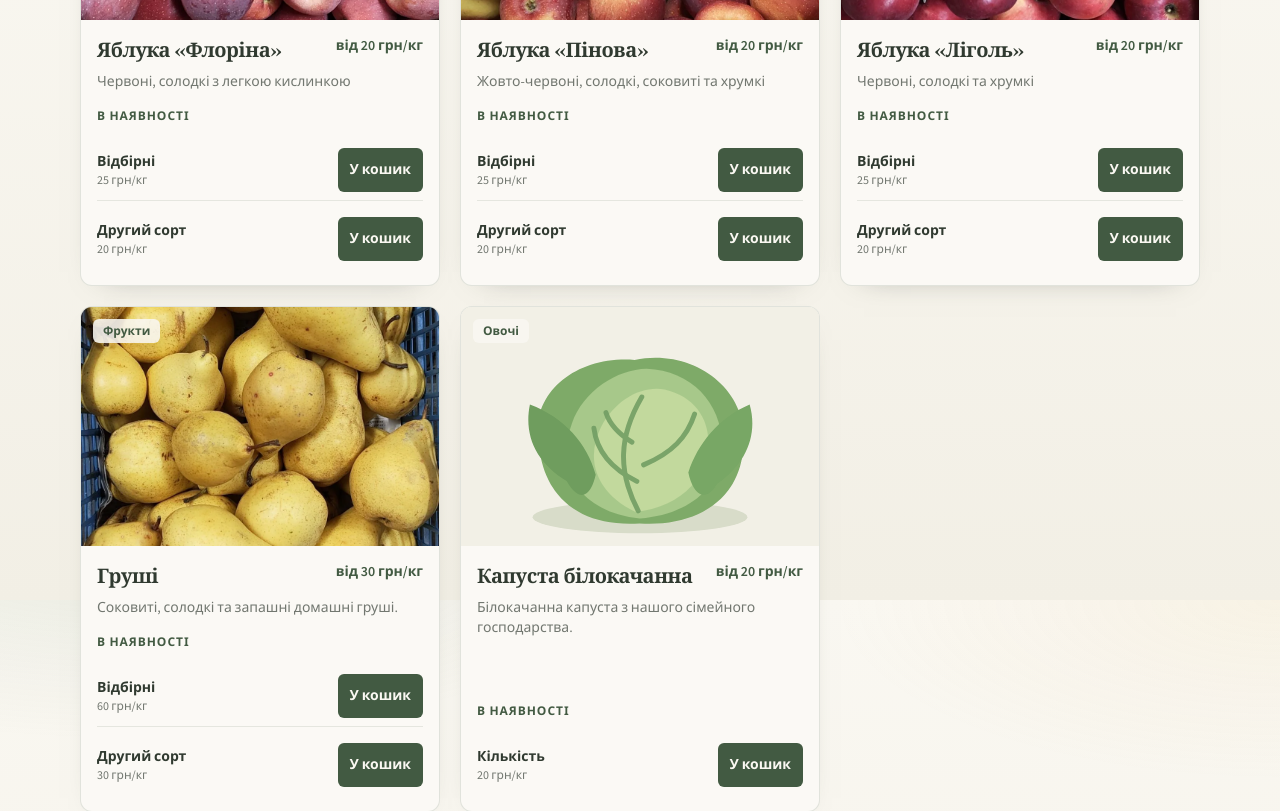
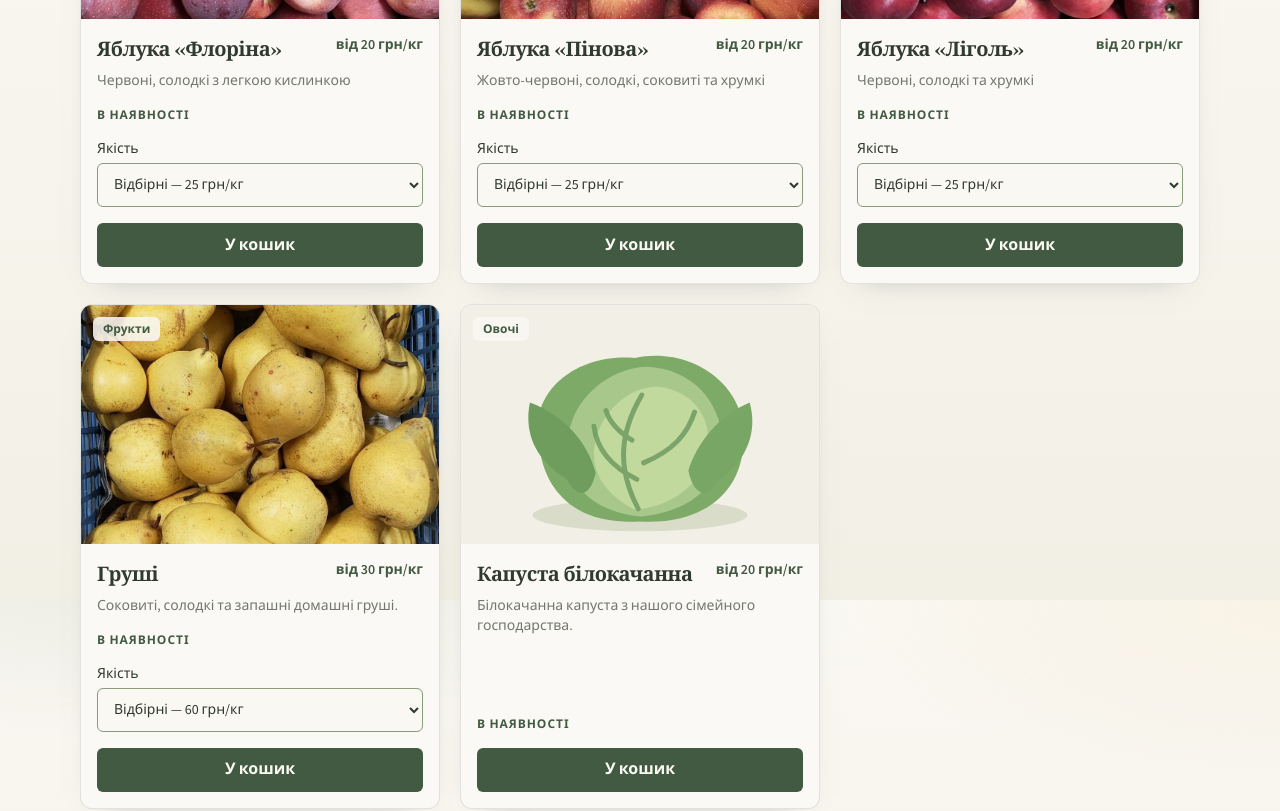
Before and after one commit to AnnaOmeliuk/milushi-garden, a React (Vite) app: page / in a window 1280 px wide. Shown: the part 1800-2611 px from the top of the page. Built offline with nearby package versions, Linux system fonts and the light colour scheme.

Commit message:
revert product cards to single quality selector and cart control

```diff
--- a/src/components/ProductCard.tsx
+++ b/src/components/ProductCard.tsx
@@ -1,3 +1,4 @@
+import { useState } from 'react'
 import { Link } from 'react-router-dom'
 import { useCart } from '../context/CartContext'
 import type { Quality } from '../types/product'
@@ -14,19 +15,19 @@ export function ProductCard({ product, availability }: Props) {
   const status = availability ?? getEffectiveAvailability(product)
   const unavailable = status === 'out_of_stock'
   const { items, add, update, remove } = useCart()
-  const qualities: Quality[] = product.secondGradePricePerKg === undefined ? ['selected'] : ['selected', 'second']
-  const quantityFor = (quality: Quality) => items.find(item => item.slug === product.slug && item.quality === quality)?.quantity ?? 0
-  const selectedTotal = qualities.reduce((sum, quality) => sum + quantityFor(quality) * (quality === 'second' ? (product.secondGradePricePerKg ?? 0) : product.pricePerKg), 0)
-  const changeQuantity = (quality: Quality, direction: 'increase' | 'decrease') => {
+  const [quality, setQuality] = useState<Quality>('selected')
+  const hasSecondGrade = product.secondGradePricePerKg !== undefined
+  const chosenQuality = hasSecondGrade ? quality : 'selected'
+  const quantity = items.find(item => item.slug === product.slug && item.quality === chosenQuality)?.quantity ?? 0
+  const changeQuantity = (direction: 'increase' | 'decrease') => {
     if (unavailable) return
-    const quantity = quantityFor(quality)
     if (direction === 'increase') {
-      if (quantity === 0) add(product.slug, quality, 1)
-      else if (quantity < 999) update(product.slug, quality, Math.min(999, Number((quantity + 0.5).toFixed(2))))
+      if (quantity === 0) add(product.slug, chosenQuality, 1)
+      else if (quantity < 999) update(product.slug, chosenQuality, Math.min(999, Number((quantity + 0.5).toFixed(2))))
     } else if (quantity <= 1) {
-      remove(product.slug, quality)
+      remove(product.slug, chosenQuality)
     } else {
-      update(product.slug, quality, Number((quantity - 0.5).toFixed(2)))
+      update(product.slug, chosenQuality, Number((quantity - 0.5).toFixed(2)))
     }
   }
 
@@ -65,40 +66,26 @@ export function ProductCard({ product, availability }: Props) {
         >
           {getAvailabilityLabel(product, status)}
         </p>
+        {hasSecondGrade && !unavailable && (
+          <label className="mt-2 text-sm text-[var(--color-text)]">Якість
+            <select value={quality} onChange={event => setQuality(event.target.value as Quality)}
+              className="mt-1 block min-h-11 w-full rounded-md border border-[var(--color-soft-green)] bg-[var(--color-bg)] px-3">
+              <option value="selected">{QUALITY_LABELS.selected} — {product.pricePerKg} грн/{UNIT_LABELS[product.unit]}</option>
+              <option value="second">{QUALITY_LABELS.second} — {product.secondGradePricePerKg} грн/{UNIT_LABELS[product.unit]}</option>
+            </select>
+          </label>
+        )}
         {unavailable ? (
           <button type="button" disabled className="mt-2 min-h-11 w-full rounded-md bg-[var(--color-green)] px-4 py-2 font-semibold text-[var(--color-bg)] opacity-50">Немає в наявності</button>
+        ) : quantity === 0 ? (
+          <button type="button" onClick={() => changeQuantity('increase')} className="mt-2 min-h-11 w-full rounded-md bg-[var(--color-green)] px-4 py-2 font-semibold text-[var(--color-bg)] transition hover:bg-[var(--color-leaf)]">У кошик</button>
         ) : (
-          <div className="mt-2 space-y-2">
-            {qualities.map(quality => {
-              const quantity = quantityFor(quality)
-              const price = quality === 'second' ? product.secondGradePricePerKg : product.pricePerKg
-              return (
-                <div key={quality} className="flex min-h-12 items-center justify-between gap-2 border-b border-[color-mix(in_srgb,var(--color-green)_12%,transparent)] py-2 last:border-b-0">
-                  <div className="min-w-0 flex-1">
-                    <p className="text-sm font-semibold text-[var(--color-text)]">{qualities.length > 1 ? QUALITY_LABELS[quality] : 'Кількість'}</p>
-                    <p className="text-xs text-muted">{price} грн/{UNIT_LABELS[product.unit]}</p>
-                  </div>
-                  {quantity === 0 ? (
-                    <button type="button" onClick={() => changeQuantity(quality, 'increase')} aria-label={`Додати ${product.name}, ${QUALITY_LABELS[quality]}`}
-                      className="min-h-11 shrink-0 rounded-md bg-[var(--color-green)] px-3 text-sm font-semibold text-[var(--color-bg)] hover:bg-[var(--color-leaf)]">У кошик</button>
-                  ) : (
-                    <div className="flex shrink-0 items-center gap-1" role="group" aria-label={`Кількість ${product.name}, ${QUALITY_LABELS[quality]}`}>
-                      <button type="button" aria-label={`Зменшити кількість: ${QUALITY_LABELS[quality]}`} onClick={() => changeQuantity(quality, 'decrease')}
-                        className="min-h-11 min-w-11 rounded-md border border-[var(--color-green)] text-xl font-semibold text-[var(--color-green)]">−</button>
-                      <span className="min-w-12 text-center text-sm font-semibold" aria-live="polite">{quantity.toLocaleString('uk-UA')} {UNIT_LABELS[product.unit]}</span>
-                      <button type="button" aria-label={`Збільшити кількість: ${QUALITY_LABELS[quality]}`} disabled={quantity >= 999} onClick={() => changeQuantity(quality, 'increase')}
-                        className="min-h-11 min-w-11 rounded-md bg-[var(--color-green)] text-xl font-semibold text-[var(--color-bg)] disabled:opacity-50">+</button>
-                    </div>
-                  )}
-                </div>
-              )
-            })}
-            {selectedTotal > 0 && (
-              <div className="flex items-center justify-between gap-2 pt-2 text-sm">
-                <span className="text-muted">Сума за товар</span>
-                <strong className="text-[var(--color-green)]">{selectedTotal.toLocaleString('uk-UA')} грн</strong>
-              </div>
-            )}
+          <div className="mt-2 flex min-h-11 items-center justify-between gap-2" role="group" aria-label={`Кількість ${product.name}, ${QUALITY_LABELS[chosenQuality]}`}>
+            <button type="button" aria-label="Зменшити кількість" onClick={() => changeQuantity('decrease')}
+              className="min-h-11 min-w-11 rounded-md border border-[var(--color-green)] text-xl font-semibold text-[var(--color-green)]">−</button>
+            <span className="text-center text-sm font-semibold" aria-live="polite">{quantity.toLocaleString('uk-UA')} {UNIT_LABELS[product.unit]}</span>
+            <button type="button" aria-label="Збільшити кількість" disabled={quantity >= 999} onClick={() => changeQuantity('increase')}
+              className="min-h-11 min-w-11 rounded-md bg-[var(--color-green)] text-xl font-semibold text-[var(--color-bg)] disabled:opacity-50">+</button>
           </div>
         )}
       </div>
```
